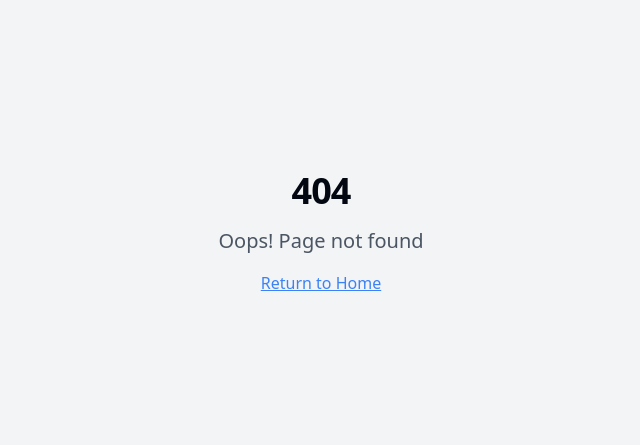
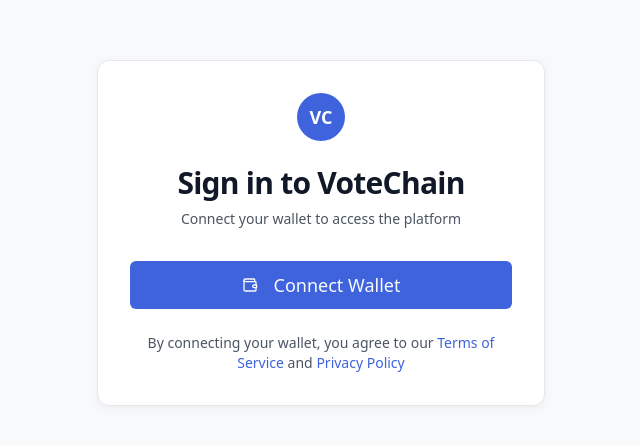
Before and after one commit to VB-17/votechain-unity, a React (Vite) app: page /login in a window 1280 px wide. Before the commit this address had no page. Shown: the part 167-612 px from the top of the page, without its empty margins (319-959 px from the left). Built offline with nearby package versions, Linux system fonts and the light colour scheme.

Commit message:
Refactor: Remove login page
The application does not have a dedicated login page.

```diff
--- a/src/App.tsx
+++ b/src/App.tsx
@@ -6,6 +6,7 @@ import { QueryClient, QueryClientProvider } from "@tanstack/react-query";
 import { BrowserRouter, Routes, Route } from "react-router-dom";
 import { SupabaseAuthProvider } from "./context/SuperbaseAuthContext";
 import Index from "./pages/Index";
+import Login from "./pages/Login";
 import Polls from "./pages/Polls";
 import Dashboard from "./pages/Dashboard";
 import NotFound from "./pages/NotFound";
@@ -21,6 +22,7 @@ const App = () => (
         <BrowserRouter>
           <Routes>
             <Route path="/" element={<Index />} />
+            <Route path="/login" element={<Login />} />
             <Route path="/polls" element={<Polls />} />
             <Route path="/dashboard" element={<Dashboard />} />
             {/* ADD ALL CUSTOM ROUTES ABOVE THE CATCH-ALL "*" ROUTE */}
--- a/src/components/Navbar.tsx
+++ b/src/components/Navbar.tsx
@@ -3,7 +3,7 @@ import React, { useState, useEffect } from "react";
 import { Link, useLocation } from "react-router-dom";
 import { useSupabaseAuth } from "@/context/SuperbaseAuthContext";
 import { Button } from "@/components/ui/button";
-import { Menu, X } from "lucide-react";
+import { Menu, X, LogIn } from "lucide-react";
 import WalletButton from "./WalletButton";
 
 const Navbar: React.FC = () => {
@@ -87,13 +87,31 @@ const Navbar: React.FC = () => {
               </Link>
             )}
             <div className="ml-4">
-              <WalletButton />
+              {user ? (
+                <WalletButton />
+              ) : (
+                <Button asChild>
+                  <Link to="/login">
+                    <LogIn className="mr-2 h-4 w-4" />
+                    Login
+                  </Link>
+                </Button>
+              )}
             </div>
           </div>
 
           {/* Mobile menu button */}
           <div className="flex items-center md:hidden">
-            <WalletButton compact />
+            {user ? (
+              <WalletButton compact />
+            ) : (
+              <Button size="sm" asChild>
+                <Link to="/login">
+                  <LogIn className="mr-2 h-4 w-4" />
+                  Login
+                </Link>
+              </Button>
+            )}
             <Button
               variant="ghost"
               size="icon"
--- /dev/null
+++ b/src/pages/Login.tsx
@@ -0,0 +1,79 @@
+
+import React, { useEffect } from "react";
+import { useNavigate } from "react-router-dom";
+import { useSupabaseAuth } from "@/context/SuperbaseAuthContext";
+import { Button } from "@/components/ui/button";
+import { Wallet } from "lucide-react";
+import { toast } from "sonner";
+
+const Login: React.FC = () => {
+  const { user, loading, connectWallet } = useSupabaseAuth();
+  const navigate = useNavigate();
+
+  // Redirect if already logged in
+  useEffect(() => {
+    if (user && !loading) {
+      navigate("/dashboard");
+    }
+  }, [user, loading, navigate]);
+
+  const handleConnectWallet = async () => {
+    try {
+      await connectWallet();
+      toast.success("Wallet connected successfully");
+      navigate("/dashboard");
+    } catch (error: any) {
+      toast.error(`Failed to connect wallet: ${error.message}`);
+    }
+  };
+
+  if (loading) {
+    return (
+      <div className="min-h-screen flex items-center justify-center">
+        <div className="animate-pulse text-xl">Loading...</div>
+      </div>
+    );
+  }
+
+  return (
+    <div className="min-h-screen flex items-center justify-center bg-muted/30 px-4">
+      <div className="max-w-md w-full space-y-8 bg-white p-8 rounded-xl shadow-subtle border">
+        <div className="text-center">
+          <div className="mx-auto h-12 w-12 rounded-full bg-primary flex items-center justify-center mb-3">
+            <span className="text-white font-bold text-lg">VC</span>
+          </div>
+          <h2 className="mt-6 text-3xl font-extrabold text-gray-900">Sign in to VoteChain</h2>
+          <p className="mt-2 text-sm text-gray-600">
+            Connect your wallet to access the platform
+          </p>
+        </div>
+
+        <div className="mt-8 space-y-6">
+          <Button
+            onClick={handleConnectWallet}
+            className="w-full h-12 text-lg"
+            size="lg"
+          >
+            <Wallet className="mr-2 h-5 w-5" />
+            Connect Wallet
+          </Button>
+
+          <div className="text-center text-sm">
+            <p className="mt-2 text-gray-600">
+              By connecting your wallet, you agree to our{" "}
+              <a href="#" className="font-medium text-primary hover:text-primary/80">
+                Terms of Service
+              </a>{" "}
+              and{" "}
+              <a href="#" className="font-medium text-primary hover:text-primary/80">
+                Privacy Policy
+              </a>
+            </p>
+          </div>
+        </div>
+      </div>
+    </div>
+  );
+};
+
+export default Login;
```
